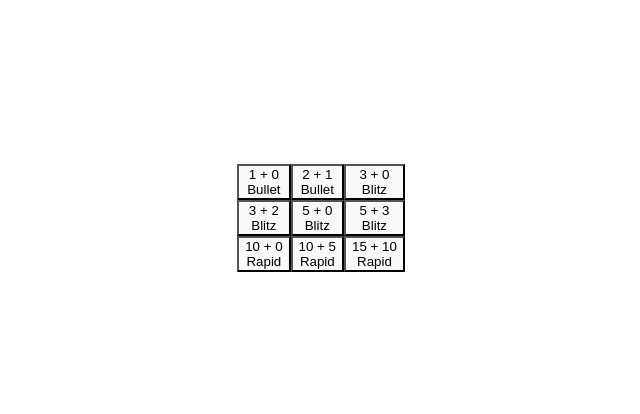
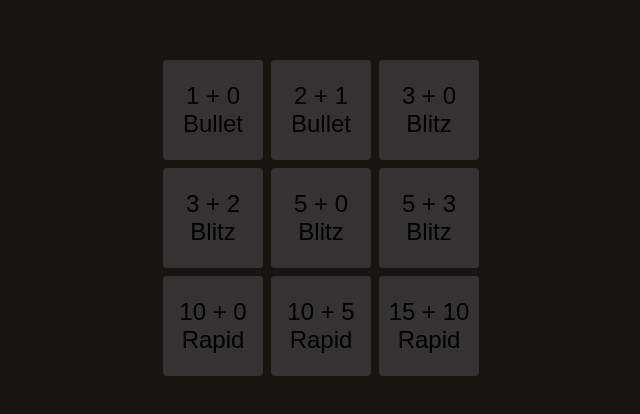
Before and after one commit to mattleeder/cuddly-octo-lamp, a React (Vite) app in the folder frontend/: page / in a window 1280 px wide. Shown: the part 182-596 px from the top of the page, without its empty margins (319-959 px from the left). Built offline with nearby package versions, Linux system fonts and the light colour scheme; no server answers.

Commit message:
Improved homepage style

```diff
--- a/frontend/src/App.css
+++ b/frontend/src/App.css
@@ -342,3 +342,23 @@
   background-color: rgba(82, 244, 7, 100);
   border-color: rgba(82, 244, 7, 100);
 }
+
+.queueButton {
+  font-size: 1.5em;
+  width: 100px;
+  height: 100px;
+  background-color: #343232;
+  border: #343232;
+  border-radius: 4px;
+  padding: 8px;
+  margin: 4px;
+}
+
+.queueButton:has(.loaderSpin) {
+  background-color: #e77a06;
+}
+
+.queueButton:hover {
+  background-color: #e77a06;
+  cursor: pointer;
+}
--- a/frontend/src/chess/QueueTiles.tsx
+++ b/frontend/src/chess/QueueTiles.tsx
@@ -166,9 +166,9 @@ function QueueButton({ queueState, nameOfQueue, queueType }: { queueState: Queue
   return (
     <>
       {loading ?
-        <button onClick={() => toggleQueue(queueState, nameOfQueue)}><LoaderCircle className="loaderSpin"/></button>
+        <button onClick={() => toggleQueue(queueState, nameOfQueue)} className="queueButton"><LoaderCircle className="loaderSpin"/></button>
         :
-        <button onClick={() => toggleQueue(queueState, nameOfQueue)}><span>{nameOfQueue}<br />{queueType}</span></button>
+        <button onClick={() => toggleQueue(queueState, nameOfQueue)} className="queueButton"><span>{nameOfQueue}<br />{queueType}</span></button>
       }
     </>
   )
--- a/frontend/src/index.css
+++ b/frontend/src/index.css
@@ -28,6 +28,7 @@ body {
   place-items: center;
   min-width: 320px;
   min-height: 100vh;
+  background-color: #161512;
 }
 
 h1 {
```
Also changed, not shown: 1 other file (tests, documents, lock files or other folders).
